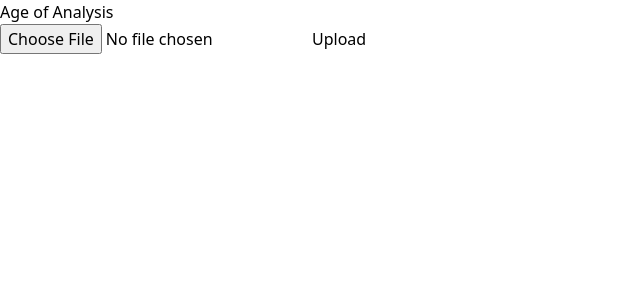
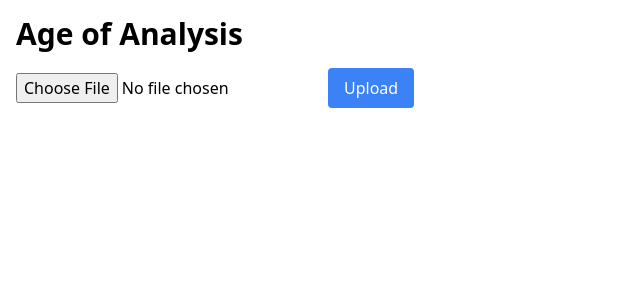
Before and after one commit to noreallyimfine/age-of-analysis, a React (Create React App) app: page / in a window 1280 px wide. Shown: the top 300 px of the page, without its empty margins (0-640 px from the left). Built offline with nearby package versions, Linux system fonts and the light colour scheme.

Commit message:
still building mvp

```diff
--- /dev/null
+++ b/src/PlayerCard.js
@@ -0,0 +1,29 @@
+import React from "react";
+
+const PlayerCard = ({ player }) => {
+  return (
+    <div className="border rounded-lg shadow-lg p-4 bg-white">
+      <h3 className="text-xl font-bold mb-2">{player.name}</h3>
+      <p className="text-gray-700">
+        <strong>Civilization:</strong> {player.civ}
+      </p>
+      <p className="text-gray-700">
+        <strong>Dark Age Villagers:</strong> {player.dark_age_vils}
+      </p>
+      <p className="text-gray-700">
+        <strong>EAPM:</strong> {player.eapm}
+      </p>
+      <p className="text-gray-700">
+        <strong>Feudal Research Time:</strong> {player.feudal_research_time}
+      </p>
+      <p className="text-gray-700">
+        <strong>Feudal Landing Time:</strong> {player.feudal_landing_time}
+      </p>
+      <p className="text-gray-700">
+        <strong>Winner:</strong> {player.winner ? "✅ Yes" : "❌ No"}
+      </p>
+    </div>
+  );
+};
+
+export default PlayerCard;
--- a/src/UploadForm.js
+++ b/src/UploadForm.js
@@ -1,8 +1,11 @@
 import React, { useState } from "react";
+import PlayerCard from "./PlayerCard";
+import WinnerBanner from "./WinnerBanner";
 
 const UploadForm = () => {
   const [file, setFile] = useState(null);
-  const [summary, setSummary] = useState("");
+  const [players, setPlayers] = useState(null);
+  const [winner, setWinner] = useState(null);
 
   const handleFileChange = (e) => {
     setFile(e.target.files[0]);
@@ -19,19 +22,19 @@ const UploadForm = () => {
     formData.append("file", file);
 
     try {
-      const response = await fetch("http://localhost:8000/upload", {
+      const response = await fetch("http://localhost:8000/upload/", {
         method: "POST",
         body: formData,
       });
-      console.log("Response:", response);
 
       if (!response.ok) {
         throw new Error("Failed to upload file");
       }
 
       const data = await response.json();
-      console.log("Data:", data);
-      setSummary(data.summary);
+      setPlayers(data.summary.players); // Update to match backend object structure
+      setWinner(data.summary.winner);
+
     } catch (error) {
       console.error("Error:", error);
       alert("An error occurred while uploading the file.");
@@ -39,45 +42,24 @@ const UploadForm = () => {
   };
 
   return (
-    <div>
-      <h1>Age of Analysis</h1>
-      <form onSubmit={handleSubmit}>
-        <input type="file" onChange={handleFileChange} />
-        <button type="submit">Upload</button>
+    <div className="container mx-auto p-4">
+      <h1 className="text-3xl font-bold mb-4">Age of Analysis</h1>
+      <form onSubmit={handleSubmit} className="mb-6">
+        <input type="file" onChange={handleFileChange} className="mb-4" />
+        <button
+          type="submit"
+          className="bg-blue-500 text-white px-4 py-2 rounded hover:bg-blue-600"
+        >
+          Upload
+        </button>
       </form>
-      {summary && (
-  <div>
-    <h2>Match Summary</h2>
-    <table>
-      <thead>
-        <tr>
-          <th>Key</th>
-          <th>Name</th>
-          <th>Civilization</th>
-          <th>Dark Age Villagers</th>
-          <th>EAPM</th>
-          <th>Feudal Research Time</th>
-          <th>Feudal Landing Time</th>
-          <th>Winner</th>
-        </tr>
-      </thead>
-      <tbody>
-        {Object.entries(summary).map(([key, player]) => (
-          <tr key={key}>
-            <td>{key}</td>
-            <td>{player.name}</td>
-            <td>{player.civ}</td>
-            <td>{player.dark_age_vils}</td>
-            <td>{player.eapm}</td>
-            <td>{player.feudal_research_time}</td>
-            <td>{player.feudal_landing_time}</td>
-            <td>{player.winner ? "Yes" : "No"}</td>
-          </tr>
-        ))}
-      </tbody>
-    </table>
-  </div>
-)}
+      {winner && <WinnerBanner winner={winner} />}
+      <div className="grid grid-cols-1 md:grid-cols-2 lg:grid-cols-3 gap-4">
+        {players &&
+          Object.entries(players).map(([key, player]) => (
+            <PlayerCard key={key} player={player} />
+          ))}
+      </div>
     </div>
   );
 };
--- /dev/null
+++ b/src/WinnerBanner.js
@@ -0,0 +1,19 @@
+import React from "react";
+
+const WinnerBanner = ({ winner }) => {
+  return (
+    <div
+      className="relative bg-cover bg-center mx-auto mt-6 w-3/4 h-64 flex items-center justify-center rounded-lg shadow-lg border border-gray-300"
+      style={{
+        backgroundImage: "url('/images/winner-background.webp')",
+      }}
+    >
+      <div className="absolute top-4 bg-white bg-opacity-80 p-4 rounded-lg border border-gray-400 text-center shadow-md">
+        <h1 className="text-2xl font-bold text-gray-800">Winner</h1>
+        <p className="text-lg font-medium text-gray-600">{winner}</p>
+      </div>
+    </div>
+  );
+};
+
+export default WinnerBanner;
```
Also changed, not shown: public/images/winner-background.webp (added).
